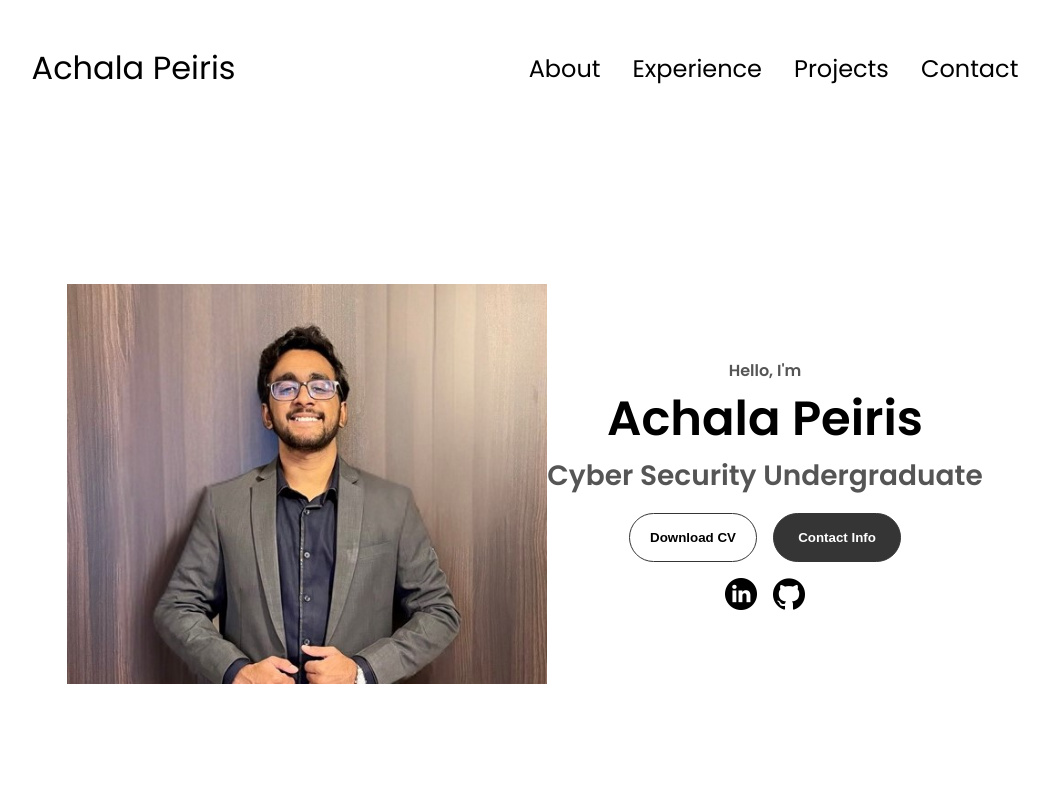
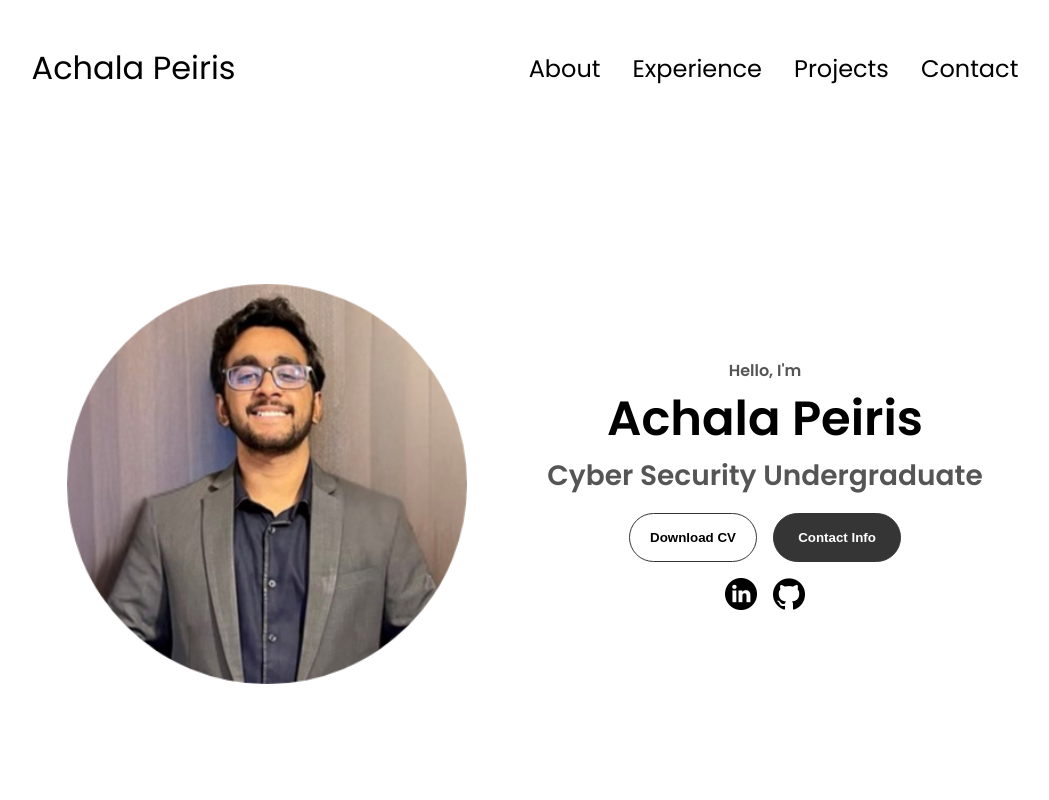
Before and after one commit to Axii03/axii03.github.io, a plain HTML site: page index.html in a window 1280 px wide. Shown: the top 800 px of the page, without its empty margins (115-1164 px from the left). Drawn offline with Linux system fonts and the light colour scheme.

Commit message:
Update index.html

```diff
--- a/index.html
+++ b/index.html
@@ -42,7 +42,7 @@
     </nav>
     <section id="profile">
       <div class="section__pic-container">
-        <img src="./assets/Achala2.jpg" alt="Achala Peiris profile picture" />
+        <img src="./assets/Achala2.png" alt="Achala Peiris profile picture" />
       </div>
       <div class="section__text">
         <p class="section__text__p1">Hello, I'm</p>
```
